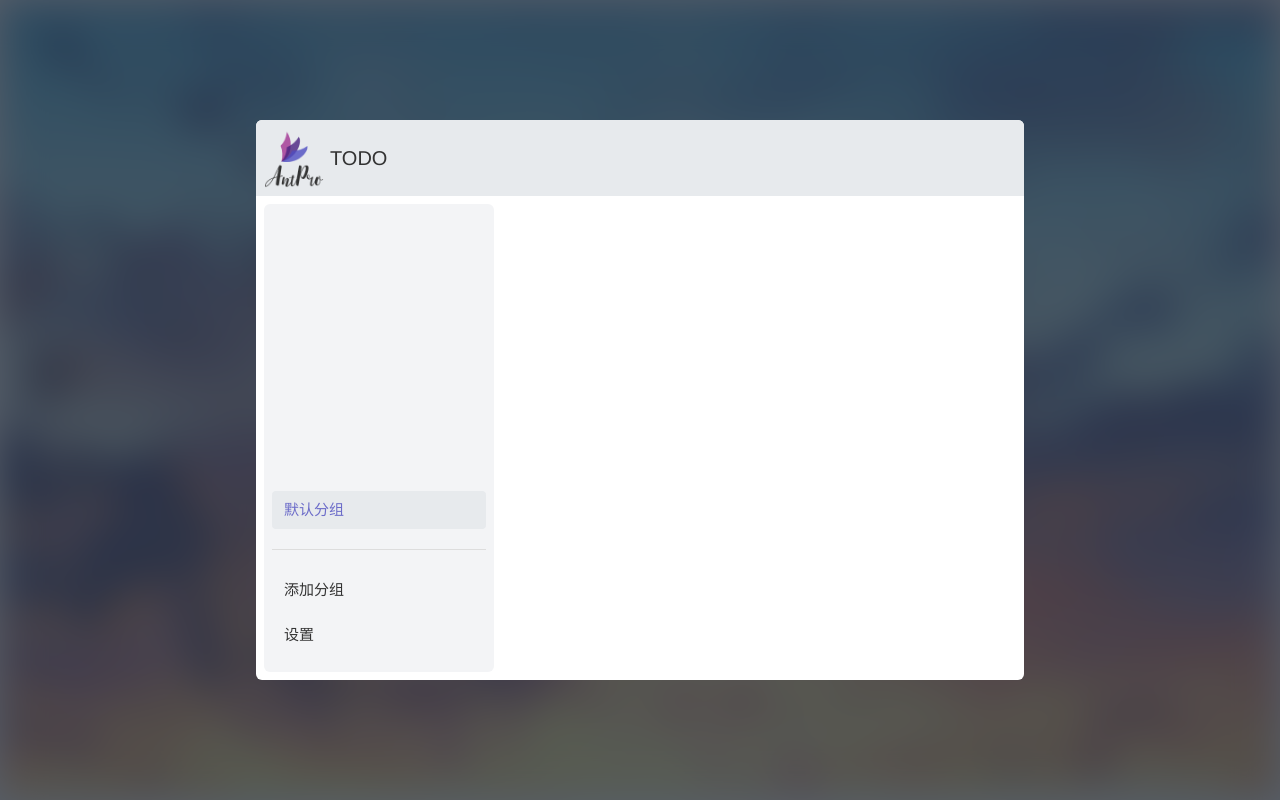
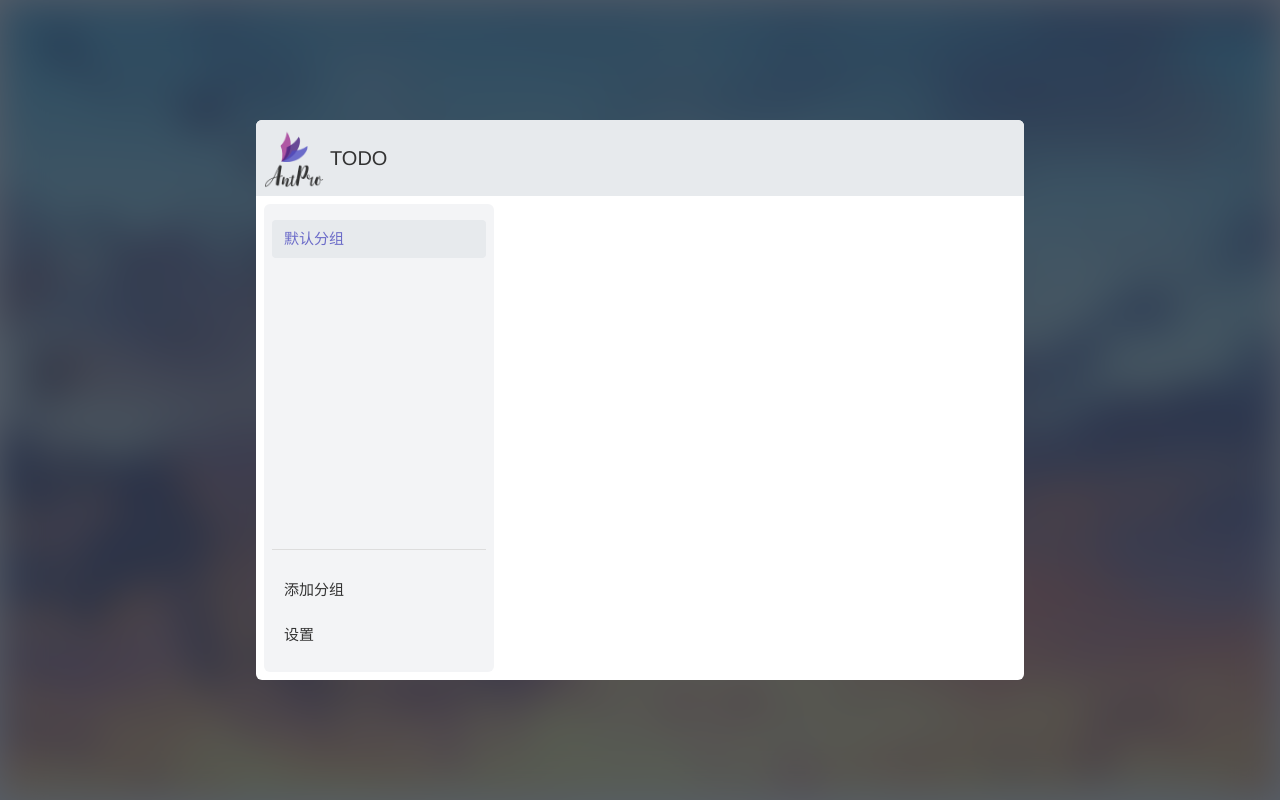
Before and after one commit to Siykt/mp-todo, a Nuxt app: page / in a window 1280 px wide. Built offline with nearby package versions, Linux system fonts and the light colour scheme.

Commit message:
fix: 调整各种样式错误

```diff
--- a/components/Side.vue
+++ b/components/Side.vue
@@ -6,7 +6,6 @@ const { init, sides, activeSide, upsetSide } = useSidesStore();
 const adding = ref(false);
 const sidesRef = ref<HTMLInputElement>();
 const addInputRef = ref<HTMLInputElement>();
-const reversedSides = computed(() => sides.value.slice().reverse());
 const showAddInput = () => {
   adding.value = true;
   nextTick(() => {
@@ -34,8 +33,19 @@ onMounted(() => {
 </script>
 <template>
   <div class="w-230px flex flex-col h-full bg-#f3f4f6 rounded-md py2 items-start min-h-0">
-    <div ref="sidesRef" class="flex-1 flex flex-col-reverse p2 relative w-full overflow-hidden overflow-y-auto">
+    <div ref="sidesRef" class="flex-1 flex flex-col p2 relative w-full overflow-hidden overflow-y-auto sides">
       <TransitionGroup name="list">
+        <div
+          v-for="side in sides"
+          :key="side.id"
+          class="side-item"
+          :class="{ active: activeSide.id === side.id }"
+          @click="activeSide = side"
+        >
+          <i class="mdi:bookshelf"></i>
+          <span class="ml-4px">{{ side.title }}</span>
+          <span v-if="side.total" class="ml-auto">{{ side.total }}</span>
+        </div>
         <div v-if="adding" class="relative" key="addInput">
           <i class="mdi:plus absolute top-50% translate-y--50% text-#6c6cc9 left-2"></i>
           <input
@@ -47,17 +57,6 @@ onMounted(() => {
             @keyup.enter="addSide"
             placeholder="添加一个分组"
           />
-        </div>
-        <div
-          v-for="side in reversedSides"
-          :key="side.id"
-          class="side-item"
-          :class="{ active: activeSide.id === side.id }"
-          @click="activeSide = side"
-        >
-          <i class="mdi:bookshelf"></i>
-          <span class="ml-4px">{{ side.title }}</span>
-          <span v-if="side.total" class="ml-auto">{{ side.total }}</span>
         </div>
       </TransitionGroup>
     </div>
--- a/styles/global.less
+++ b/styles/global.less
@@ -10,7 +10,7 @@
   transform: translateX(30px);
 }
 .list-leave-active {
-  position: absolute;
+  display: none;
 }
 
 // Scrollbar样式
```
